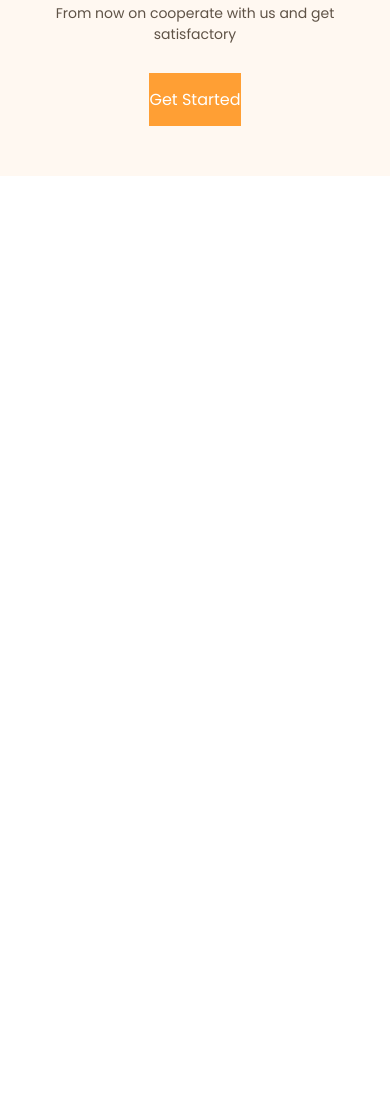
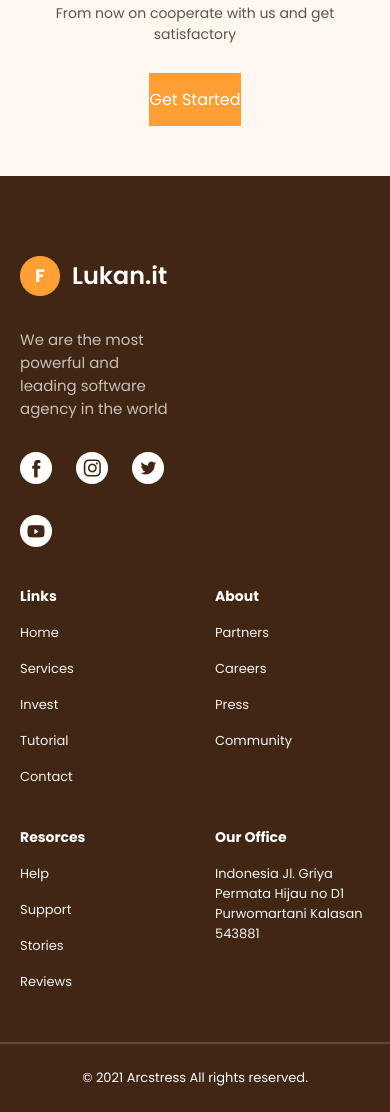
Before and after one commit to Nino-Techwoman/Redu_Team_Project, a plain HTML site: page index.html in a window 390 px wide. Shown: the part 4657-5769 px from the top of the page. Before the commit the page ends 4833 px from the top, so only its background shows below. Drawn offline with Linux system fonts and the light colour scheme.

Commit message:
added footer/Respo

```diff
--- a/index.html
+++ b/index.html
@@ -245,6 +245,74 @@
 
   </section>
 
+  <footer>
+    <div class="footer">
+      <div class="logo-title-solial-links">
+        <div class="logo">
+          <img src="./assets/logo.png" alt="logo">
+        </div>
+        <p>
+          We are the most powerful and leading software agency in the world
+        </p>
+        <div class="social-links">
+          <a href="#">
+            <img src="./assets/icons/Facebook.png" alt="Facebook">
+          </a>
+          <a href="#">
+            <img src="./assets/icons/Instagram.png" alt="Instagram">
+          </a>
+          <a href="#">
+            <img src="./assets/icons/Twitter.png" alt="Twitter">
+          </a>
+          <a href="#">
+            <img src="./assets/icons/Youtube.png" alt="Youtube">
+          </a>
+        </div>
+      </div>
+      <div class="links-about-resourse-our-office">
+        <div class="links">
+          <h3>Links</h3>
+          <p>Home</p>
+          <p>Services</p>
+          <p>Invest</p>
+          <p>Tutorial</p>
+          <p>Contact</p>
+        </div>
+
+        <div class="links">
+          <h3>About</h3>
+          <p>Partners</p>
+          <p>Careers</p>
+          <p>Press</p>
+          <p>Community</p>
+
+        </div>
+
+        <div class="links">
+          <h3>Resorces</h3>
+          <p>Help</p>
+          <p>Support</p>
+          <p>Stories</p>
+          <p>Reviews</p>
+        </div>
+
+        <div class="links">
+          <h3>Our Office</h3>
+          <p>
+            Indonesia
+            Jl. Griya Permata Hijau no D1 Purwomartani Kalasan 543881
+          </p>
+
+        </div>
+      </div>
+    </div>
+    <hr>
+    <p class="all-right">© 2021 Arcstress All rights reserved.</p>
+
+  </footer>
+
+
+
 
 
 
--- a/style.css
+++ b/style.css
@@ -452,7 +452,66 @@ nav a:hover {
   color: white;
 }
 
+/* footer */
+footer{
+  background-color: #402613;
 
+  padding-top: 80px;
+  padding-bottom: 24px;
+
+}
+
+.footer{
+  padding-left: 120px;
+  padding-right: 120px;
+  display: flex;
+  gap:106px;
+  padding-bottom: 85px;
+}
+.logo-title-solial-links{
+  display: flex;
+  flex-direction: column;
+  gap: 32px;
+}
+.social-links{
+  display: flex;
+  gap: 24px;
+}
+.logo-title-solial-links p{
+  color: #FFFFFFB5;
+  font-size: 16px;
+  font-weight: 400px;
+
+}
+.links{
+  display: flex;
+  flex-direction: column;
+  gap: 16px;
+
+}
+.links h3{
+  color: white;
+  font-size: 16px;
+  font-weight: 700;
+}
+.links p{
+  color: #F4F4F4;
+  font-size: 14px;
+  font-weight: 400;
+}
+
+hr{
+  border: 1px solid rgba(255, 255, 255, 0.17);
+}
+
+footer .all-right {
+  color: white;
+  font-size: 14px;
+  font-weight: 400px;
+  padding-top: 24px;
+  text-align: center;
+
+}
 
 
 
@@ -479,6 +538,10 @@ nav a:hover {
     flex-direction: column;
     text-align: center;
   }
+}
+.links-about-resourse-our-office{
+  display: flex;
+  gap: 106px;
 }
 
 /* MOBILE NAVIGATION */
@@ -563,7 +626,7 @@ nav a:hover {
   }
 }
 
-@media (max-width: 480px) {
+@media (max-width: 768px) {
   .frequently {
     padding-left: 20px;
     padding-right: 20px;
@@ -634,7 +697,7 @@ nav a:hover {
   }
 }
 
-@media (max-width: 480px) {
+@media (max-width: 768px) {
   .frequently {
     padding-left: 20px;
     padding-right: 20px;
@@ -672,7 +735,7 @@ nav a:hover {
 
 
 /* It’s Easy To Get Started */
-@media (max-width: 480px) {
+@media (max-width: 768px) {
   .get-started {
     padding-left: 20px;
     padding-right: 20px;
@@ -700,3 +763,81 @@ nav a:hover {
     width: 100%;
   }
 }
+
+
+/* Footer*/
+
+@media (max-width: 1024px) {
+  .footer {
+    padding-left: 80px;
+    padding-right: 80px;
+    gap: 60px;
+  }
+}
+
+@media (max-width: 768px) {
+  .footer {
+    flex-direction: column;
+    align-items: flex-start;
+    padding-left: 40px;
+    padding-right: 40px;
+    gap: 40px;
+    padding-bottom: 60px;
+  }
+  .links-about-resourse-our-office {
+    display: grid;
+    grid-template-columns: repeat(2, 1fr);
+    gap: 40px;
+  }
+
+
+  .links-about-resourse-our-office .links {
+    display: flex;
+    flex-direction: column;
+    gap: 16px;
+  }
+
+  .social-links {
+    flex-wrap: wrap;
+  }
+
+  .logo-title-solial-links p {
+    font-size: 15px;
+  }
+
+  .links h3 {
+    font-size: 15px;
+  }
+
+  .links p {
+    font-size: 13px;
+  }
+}
+
+@media (max-width: 768px) {
+  .footer {
+    padding-left: 20px;
+    padding-right: 20px;
+    gap: 32px;
+    padding-bottom: 50px;
+  }
+
+  .logo-title-solial-links {
+    padding-right: 300px;
+  }
+
+
+
+
+  .links h3 {
+    font-size: 14px;
+  }
+
+  .links p {
+    font-size: 13px;
+  }
+
+  footer .all-right {
+    font-size: 13px;
+  }
+}
```
